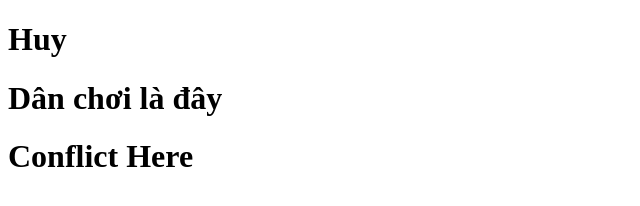
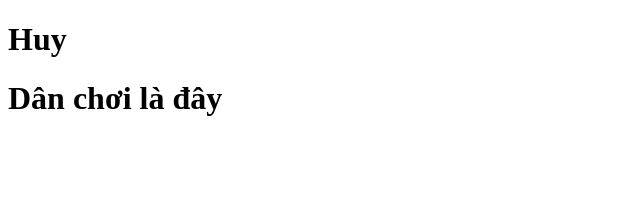
Before and after one commit to vooquochuy/project1, a plain HTML site: page index.html in a window 1280 px wide. Shown: the whole page, without its empty margins (0-640 px from the left). Drawn offline with Linux system fonts and the light colour scheme.

Commit message:
reset master

```diff
--- a/index.html
+++ b/index.html
@@ -9,6 +9,5 @@
   <body>
     <h1>Huy</h1>
     <h1>Dân chơi là đây</h1>
-    <h1>Conflict Here</h1>
   </body>
 </html>
```
